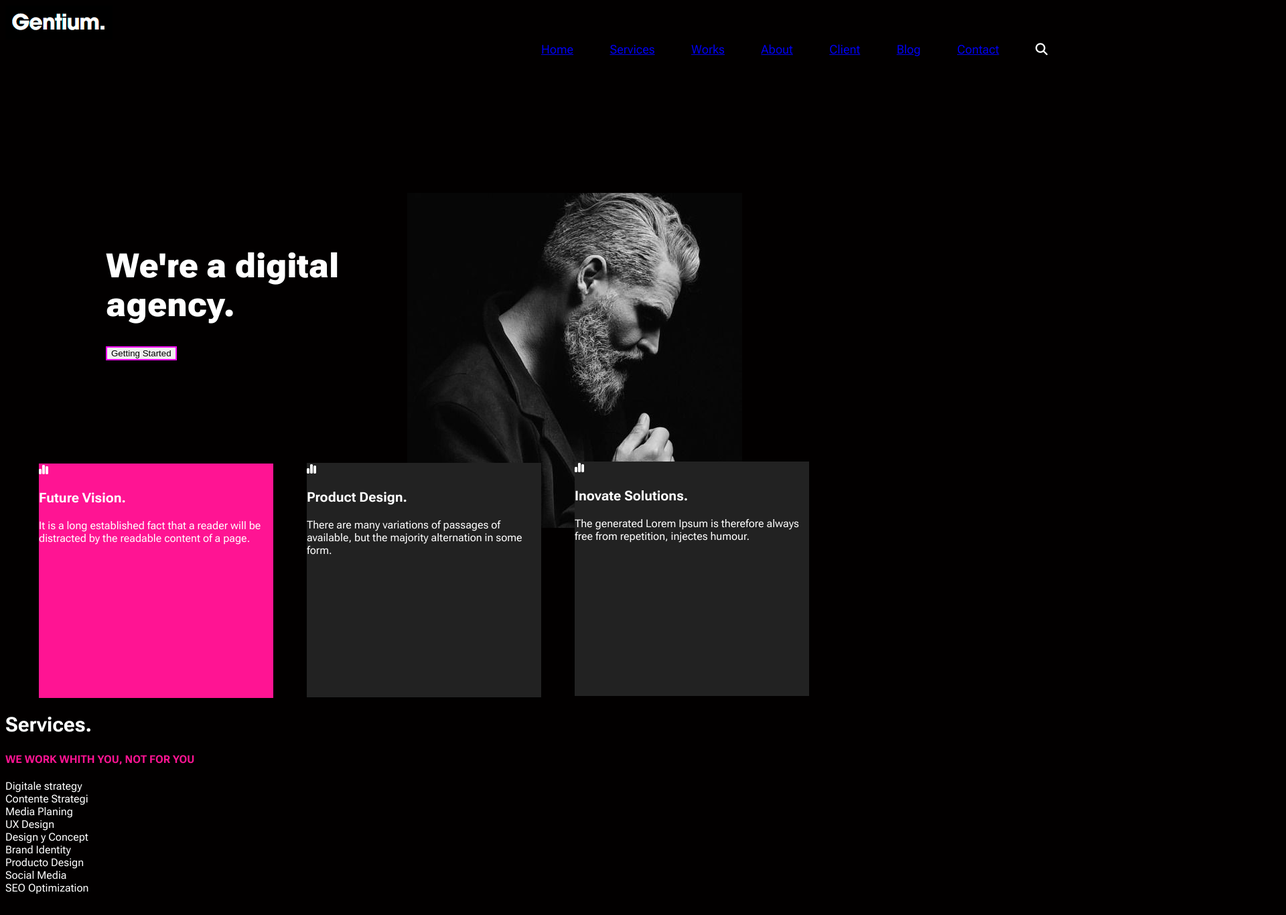
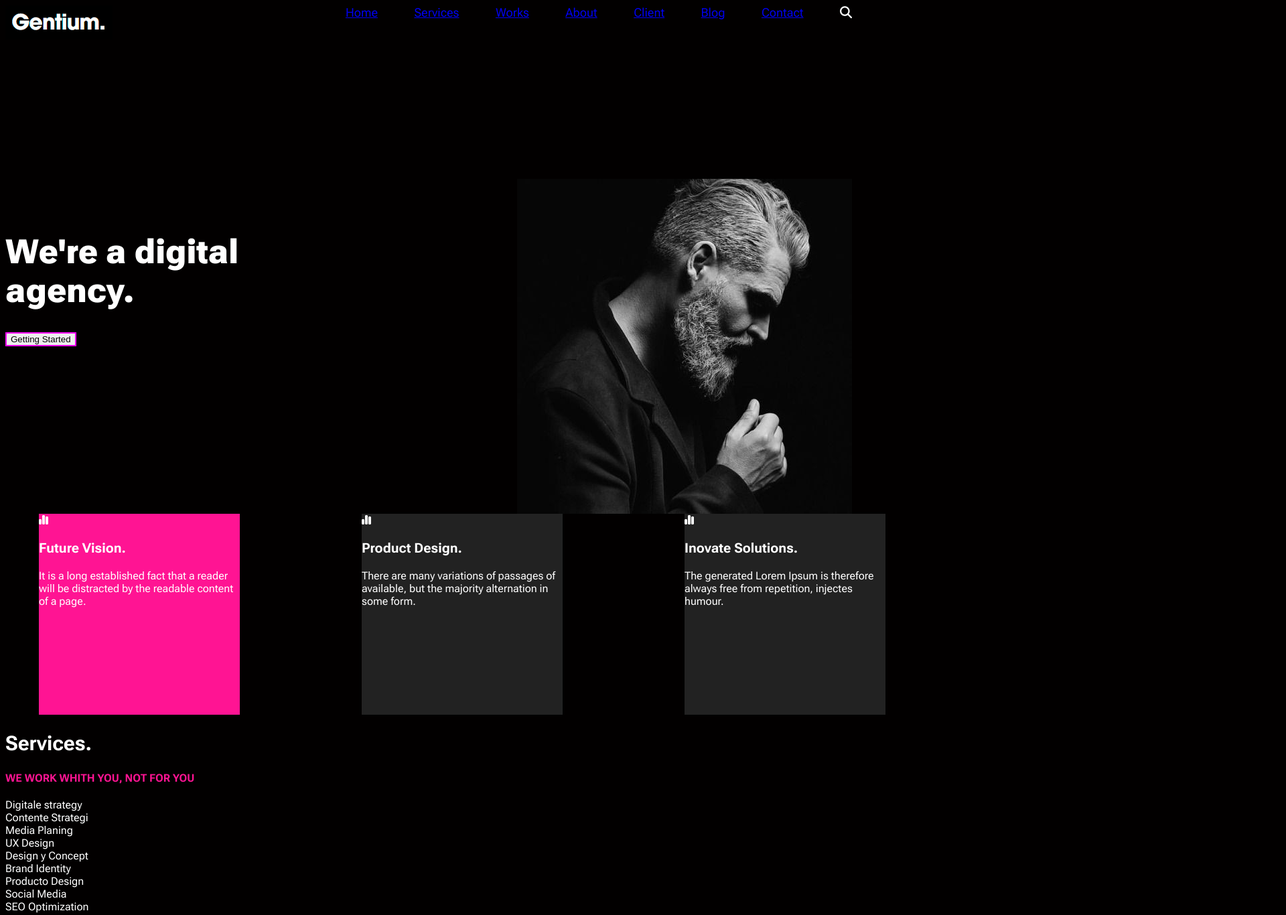
Before and after one commit to mariafraire/tp1DM, a plain HTML site: page index.html in a window 1280 px wide. Shown: the top 1366 px of the page at 67% size, 1920 px wide, since content can reach past the window. Drawn offline with Linux system fonts and the light colour scheme.

Commit message:
mi premer planteo

```diff
--- a/index.html
+++ b/index.html
@@ -14,8 +14,10 @@
 
 <header>
     <nav>
+        <div class="nav-container">
             <div>
-            <div><img src="logo.png" alt=""></div>
+                <img src="logo.png" alt="">
+            </div>
             <div class="barramenu">
                 <a href="Home">Home</a>
                 <a href="Services">Services</a>
@@ -26,62 +28,53 @@
                 <a href="Contact">Contact</a>
                 <a><i class="fa-solid fa-magnifying-glass"></i></a>
             </div>
-        </div
-
-
-
+        </div>
     </nav>
  </header>
 
  <body>
-    <div>
-        <div class="seccion0">
+        <div class="bloque1">
+            <div class="seccion1">
                 <h1 class="titulo">We're a digital<br>agency.</h1>
                 <button class="cta-button">Getting Started</button>
             </div>
-        <div class="seccion1">
-        <img src="persona.jpg" alt="100">
+
+            <div class="seccion2">
+                <img class="imagen1" src="persona.jpg" alt="100">
             </div>
-        <div class="box123">
+
+            <div class="seccion3">
                 <div class="box1">
-                <div><i class="fa-solid fa-chart-simple"></i></div>
-                <div><h3>Future Vision.</h3></div>
-                <div><p>It is a long established fact that a reader will be distracted by the readable content of a page.</p>
+                    <div>
+                        <i class="fa-solid fa-chart-simple"></i>
                     </div>
+                    <h3>Future Vision.</h3>
+                    <p>It is a long established fact that a reader will be distracted by the readable content of a page.</p>
+                </div>
+
                 <div class="box2">
                     <div><i class="fa-solid fa-chart-simple"></i></div>
                     <h3>Product Design.</h3>
                     <p>There are many variations of passages of available, but the majority alternation in some form. </p>
                 </div>
                 <div class="box3">
-                <div><i class="fa-solid fa-chart-simple"></i></div>
+                    <div>
+                        <i class="fa-solid fa-chart-simple"></i>
+                    </div>
                         <h3>Inovate Solutions.</h3>
                         <p>The generated Lorem Ipsum is therefore always free from repetition, injectes humour. </p>
                 </div>
-
             </div>
         </div>
 
 
-    <br>
-    <br>
-    <br>
-    <br>
-    <br>
-    <br>
-    <br>
-    <br>
-    <br>
-    <br>
-    <br>
-    <br>
-    <br>
 
-
-    <div id="#">
+        <div class="bloque2">
+            <div class="seccion4">
                 <h2>Services.</h2>
                 <h4>We work whith you, not for you</h4>
-        <div>
+            </div>
+            <div class="seccion5">
                 <div>Digitale strategy</div>
                 <div>Contente Strategi</div>
                 <div>Media Planing</div>
@@ -94,12 +87,13 @@
             </div>
         </div>
 
-    <br>
 
-    <div>
+
+        <div class="bloque3">
             <div>
                 <h2>About.</h2>
-            <h4>we are more than a digital agency</h4></div>
+                <h4>we are more than a digital agency</h4>
+            </div>
                 <p>Lorem ipsum dolor, sit amet consectetur adipisicing elit. Aperiam quia asperiores consectetur illum veniam repellat nam unde adipisci maiores aspernatur.</p>
             <div>
             <div>
--- a/style.css
+++ b/style.css
@@ -1,81 +1,71 @@
-
 
 @import url('https://fonts.googleapis.com/css2?family=Outfit:wght@200;300;400;500;600;700;800;900&family=Roboto+Flex:wght@300;400;500;600;700;800;900&display=swap');
-
-
 .cta-button{
     border: solid 2px fuchsia;
 }
+.nav-container {
+    width: 100%;
+    position: relative;
+    display: flex;
+    justify-content:space-between;
+}
+.barramenu{
+    position: relative;
+    font-size: large;
+    font-weight: 600px;
+    word-spacing: 50px;
+}
+body{
+    background-color: rgb(2, 0, 0); color: white;
+    font-family: 'Outfit', sans-serif;
+    font-family: 'Roboto Flex', sans-serif;
+}
+.seccion1{
+    position: relative;
+    top: 250px;
+}
+.seccion2 {
+    position: relative;
+    display: flex;
+    justify-content: end;
+}
 
-.barramenu{
-    position: relative; left: 800px;
-    font-size: large; font-weight: 600px; word-spacing: 50px;
+.imagen1 {
 
 }
-body{
-    font-family: 'Outfit', sans-serif;
-    font-family: 'Roboto Flex', sans-serif;
-
-}
-.claePruebA{
-    display: none;
-}
-
-.seccion0{
+.seccion3{
     position: relative;
-    top: 250px;
-    left: 150px;
-
-
-}
-
-.box123{
-    position: relative;
-    top: -100px;
+    display: flex;
+    flex-direction: row;
+    justify-content:space-between;
     left: 50px;
 }
-
-.seccion1{
-    background-image:url(persona.jpg); background-repeat: no-repeat;
-    position: relative;
-    left: 600px;
-
-}
-
 
 .titulo{
     font-weight: 900;
     font-size: 50px;
 }
-
-body{
-    background-color: rgb(2, 0, 0); color: white;
+.box1, .box2, .box3 {
+    position: relative;
+    display: inline;
+    height: 300px;
+    width: 300px;
+}
+.box1{
+    background-color: deeppink;
+}
+.box2{
+    background-color: rgb(34, 34, 34);
+}
+.box3{
+    background-color: rgb(34, 34, 34);
 }
 
-.box1{
-    background-color: deeppink;
-    position: absolute;
-    height: 350px;
-    width: 350px;
-
-}
-.box2{
+.bloque2{
     position: relative;
-    left: 400px;
-    top: -138px;
-    background-color: rgb(34, 34, 34);
-    height: 350px;
-    width: 350x;
-
 }
 
-.box3{
-    position: relative; left: 800px;
-    top: -490px;
-    background-color: rgb(34, 34, 34);
-    height: 350px;
-    width: 350px;
-}
+
 
 
 
@@ -83,15 +73,12 @@ body{
 h2{
     font-size: 30px;
 }
-
 h3{
     font-size: 20px;
 }
-
 h4{
     color: deeppink; text-transform: uppercase;
 }
-
 footer{
     color: aliceblue;
 }
```
Lines whose indentation alone changed are shown as unchanged.
